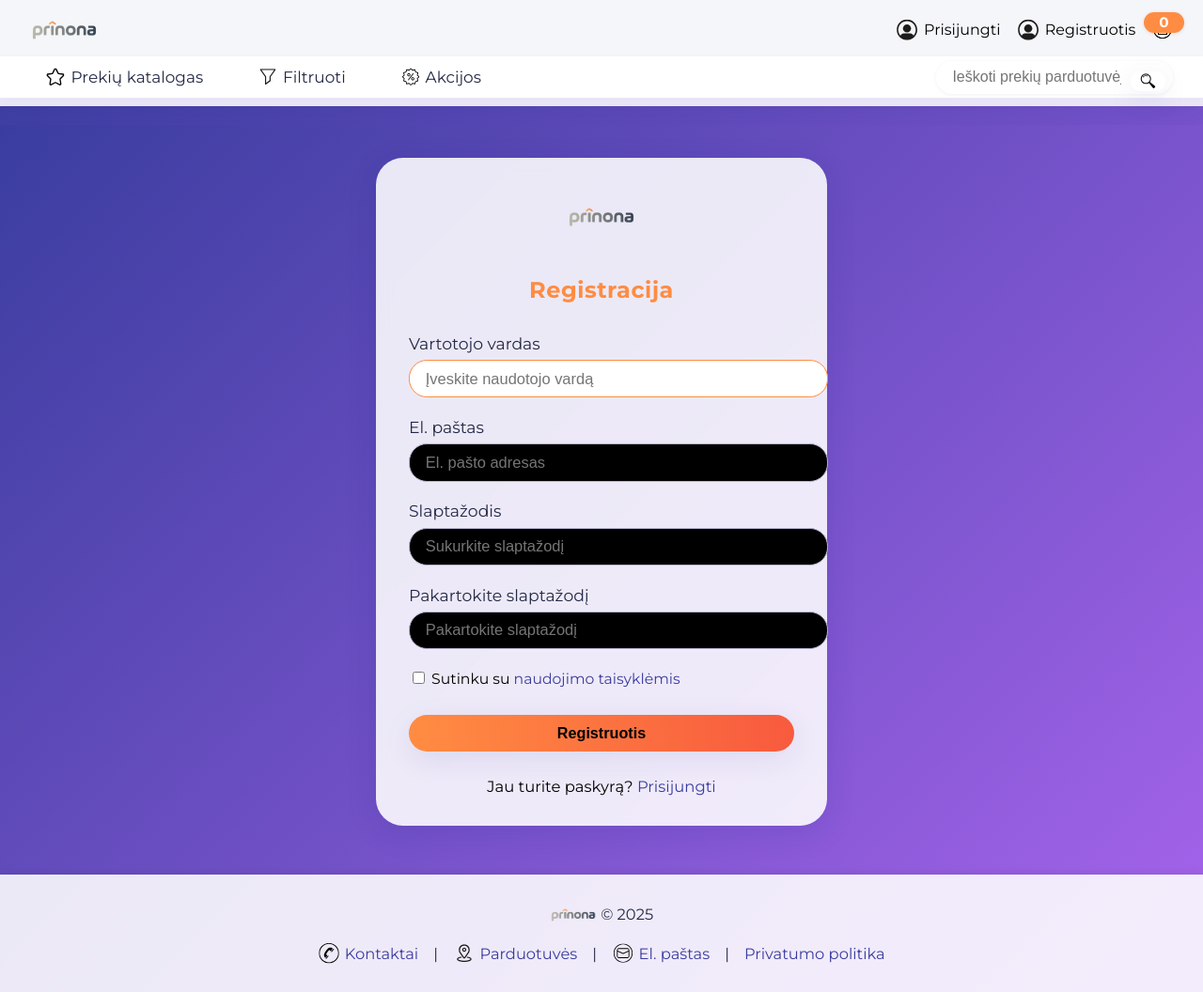
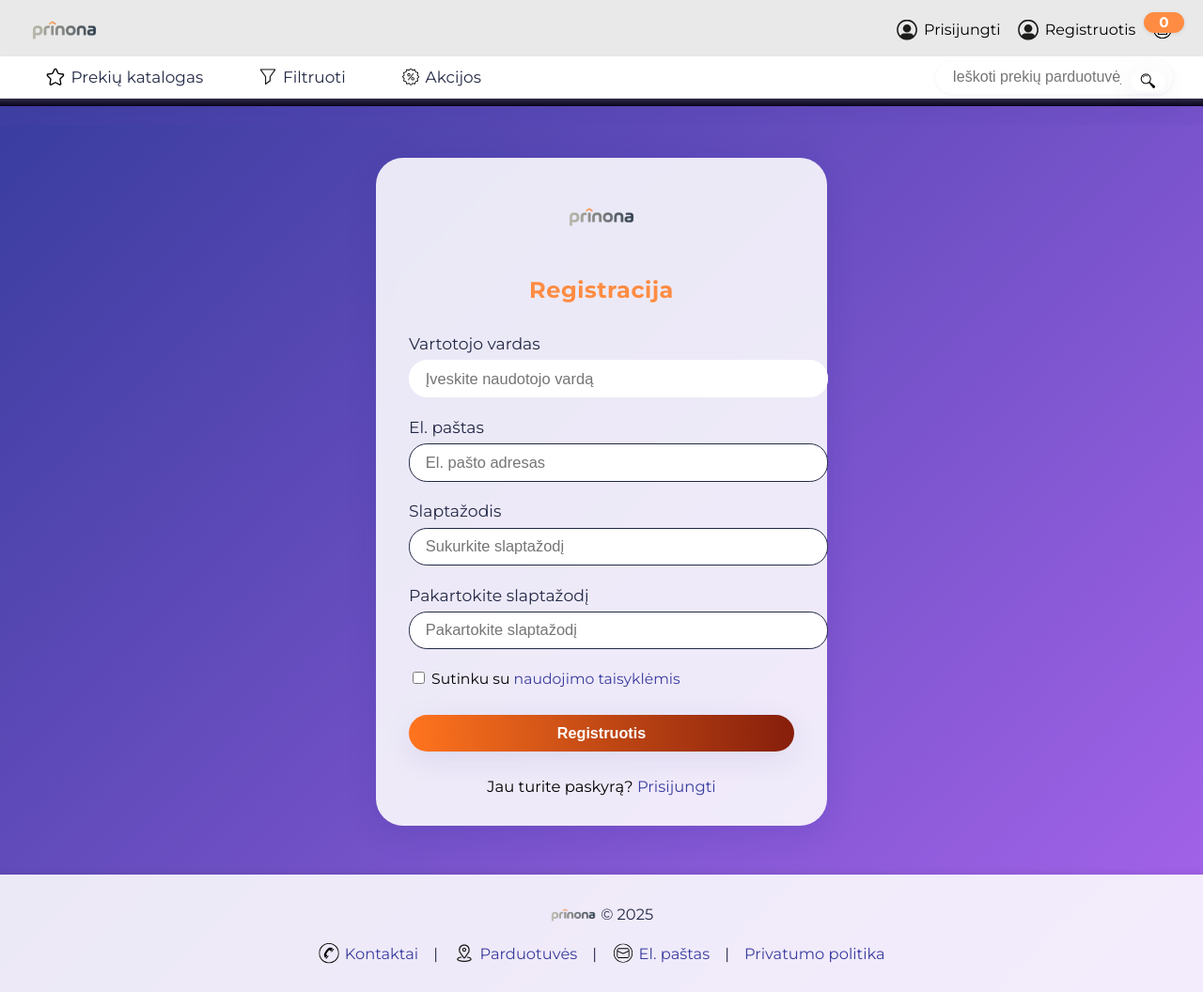
Before and after one commit to gonebe3/room2, a Flask app: page /auth/register in a window 1280 px wide. Shown: the whole page at 94% size. Run offline with Flask 3, Linux system fonts and the light colour scheme.

Commit message:
atnaujintas css

```diff
--- a/static/css/main.css
+++ b/static/css/main.css
@@ -8,8 +8,10 @@
     --color-primary: #ff8c42;      /* Main accent (buttons, highlights) */
     --color-secondary: #fff;    /* Navbar, pale surfaces */
     --color-neutral: #232946;      /* Text on light backgrounds */
-    --color-text: #232946;         /* Main text color */
-    --color-white: #000000;           /* Form backgrounds, text on dark bg ????????????????????????*/
+    --color-text: #232946;
+    --color-test: #18da18;
+    --color-white: #ffffff;
+    --color-black: #000000;           /* Form backgrounds, text on dark bg ????????????????????????*/
     --color-gray: #b8b6d1;         /* Input borders, subtle separators */
     --color-accent: #a162e8;       /* Focus border, badges, extra accents */
     --color-success: #17c964;      /* Success, vibrant green */
@@ -25,13 +27,13 @@ body {
     padding: 0;
     background: var(--color-bg);
     background-color: #3a3d9f; /* fallback */
-    color: var(--color-white);
+    color: var(--color-tes);
     min-height: 100vh;
 }
 
 /* =========== HEADER & NAVBAR =========== */
 .main-header {
-    background: linear-gradient(180deg, #f5f6fa 60%, #eae6f7 100%);
+    background: linear-gradient(180deg, #e9e9e9 60%, #09031f 100%);
     box-shadow: var(--shadow);
     padding-bottom: 0.5rem;
 }
@@ -70,7 +72,7 @@ body {
 }
 
 .user-link, .login-link, .register-link, .logout-link {
-    color: var(--color-white);
+    color: var(--color-black);
     text-decoration: none;
     display: flex;
     align-items: center;
@@ -278,7 +280,7 @@ main {
 
 /* =========== BUTTONS =========== */
 .btn, button, input[type="submit"] {
-    background: linear-gradient(90deg, #ff8c42 0%, #f85a3e 100%);
+    background: linear-gradient(90deg, #ff741e 0%, #861e0b 100%);
     color: var(--color-white);
     border: none;
     padding: 0.65rem 1.4rem;
@@ -384,7 +386,7 @@ main {
     width: 100%;
     padding: 0.6rem 1.05rem;
     border-radius: 1.2rem;
-    border: 1px solid var(--color-gray);
+    border: 1px solid var(--color-bg-dark);
     font-size: 1.03rem;
     color: var(--color-text);
     background: var(--color-white);
@@ -392,7 +394,7 @@ main {
     transition: border 0.2s;
 }
 .form-group input:focus {
-    border: 1.5px solid var(--color-primary);
+    border: 1.5px solid var(--color-white);
     background: #fff;
 }
 .form-options {
```
